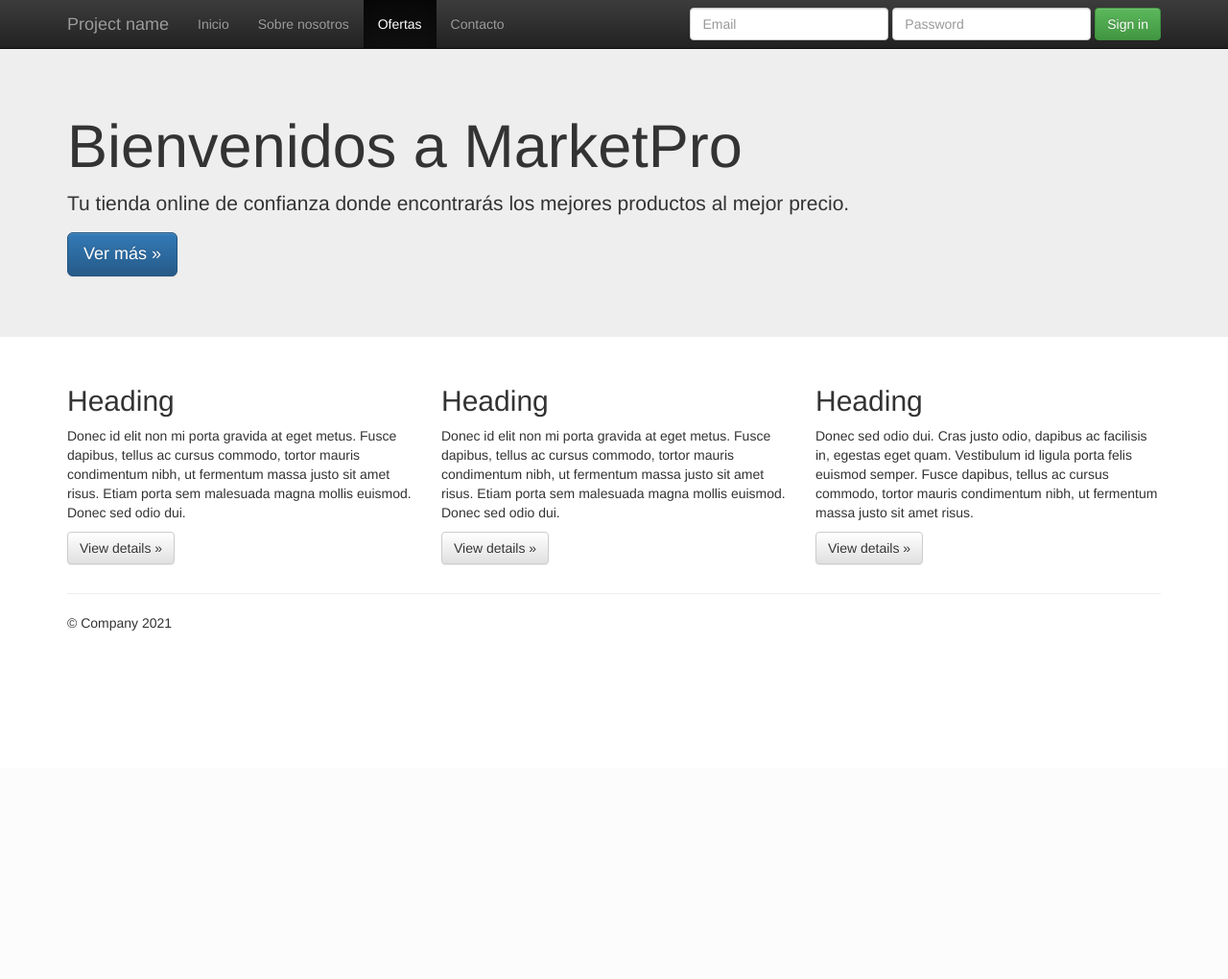
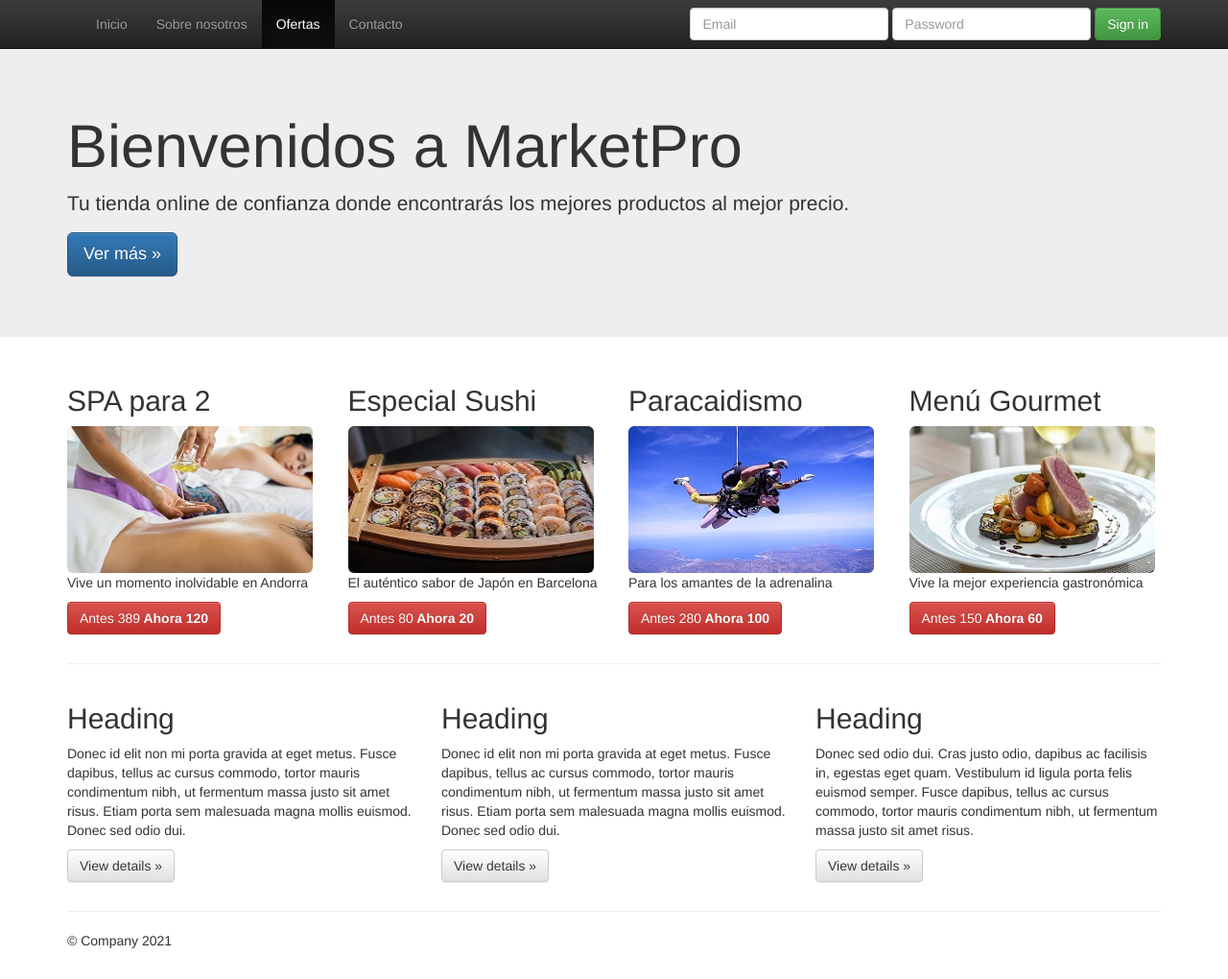
Before and after one commit to miryambathilde/marketpro, a PHP site: page /ofertas.php in a window 1280 px wide. Shown: the whole page at 96% size. Before the commit the page ends 657 px from the top, so only its background shows below. Run offline with PHP 8.4, Linux system fonts and the light colour scheme; some libraries are stand-ins or nearby versions.

Commit message:
filtro de ofertas ofertas destacadas en portada

```diff
--- a/inc/funciones.php
+++ b/inc/funciones.php
@@ -21,7 +21,7 @@
   "descripcion" => "No te puedes perder...",
   "imagen" => "img/spa.jpg",
   "precio" => 389,
-  "precioOferta" => 49,
+  "precioOferta" => 120,
 );
 
 $ofertas [002] = array (
@@ -35,11 +35,11 @@
 
 $ofertas [003] = array (
   "nombre" => "Paracaidismo",
-  "introDescripcion" => "Para los más atrevidos",
+  "introDescripcion" => "Para los amantes de la adrenalina",
   "descripcion" => "Siente la auténtica adrenalina...",
-  "imagen" => "img/paracaidas.jpg",
+  "imagen" => "img/paracaidismo.jpg",
   "precio" => 280,
-  "precioOferta" => 150,
+  "precioOferta" => 100,
 );
 
 $ofertas [004] = array (
--- a/inc/header.php
+++ b/inc/header.php
@@ -37,7 +37,7 @@
             <span class="icon-bar"></span>
           </button>
           <!--MENU DE NAVEGACION-->
-          <a class="navbar-brand" href="#">Project name</a>
+          <a class="navbar-brand" href="#"></a>
         </div>
         <div id="navbar" class="navbar-collapse collapse">
             <ul class="nav navbar-nav">
--- a/ofertas.php
+++ b/ofertas.php
@@ -1,3 +1,6 @@
+<!--aqui cargamos el archivo de funciones.php -->
+<?php include('inc/funciones.php'); ?>
+
 <!--INCLUDERS -->
 <?php
 $tituloPagina = "Ofertas Destacadas";
@@ -15,4 +18,19 @@
       </div>
     </div>
 
+    <!-- Ofertas -->
+    <div class="container">
+
+      <div class="row">
+      <!-- BUCLE FOR EACH PARA LAS OFERTAS -->
+      <!-- FUNCION PORTADA DONDE LA CLAVE VALOR ES EL ID DE CADA OFERTA -->
+      <?php foreach ($ofertas as $oferta_id => $oferta) {
+        echo portada ($oferta_id, $oferta);
+      } ?>
+    </div>
+
+    <hr>
+
+  </div> <!-- /Ofertas -->
+
 <?php include('inc/footer.php'); ?>
```
Also changed, not shown: index.php (+10 -6 lines), img/paracaidas.jpg (deleted), img/paracaidismo.jpg (added).
